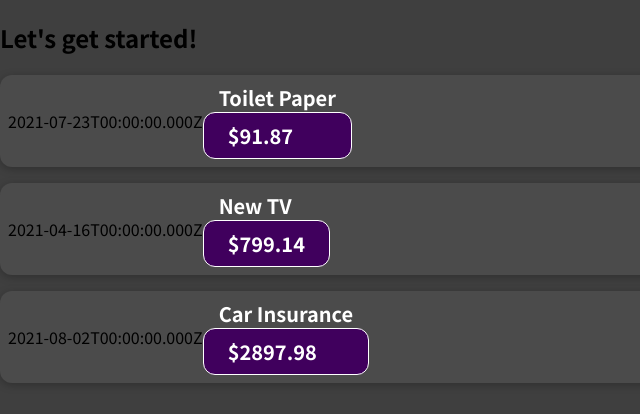
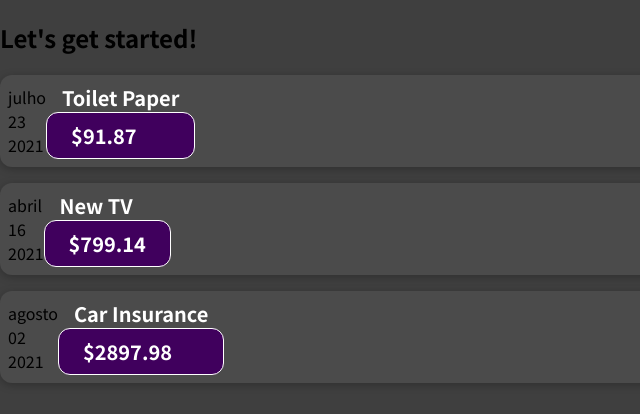
Before and after one commit to renatospaka/expenses-list, a JavaScript app: page / in a window 1280 px wide. Shown: the top 414 px of the page, without its empty margins (0-640 px from the left). Built offline with nearby package versions, Linux system fonts and the light colour scheme.

Commit message:
feat: :sparkles: ExpenseDate basic component
split from ExpenseItem and it is a wip situation

```diff
--- a/src/App.js
+++ b/src/App.js
@@ -6,14 +6,13 @@ function App() {
     { id: "e2", title: "New TV", amount: 799.14, date: new Date(2021, 3, 16) },
     { id: "e3", title: "Car Insurance", amount: 2897.98, date: new Date(2021, 7, 2) },
   ]
-  console.log(expenses);
 
   return (
     <div>
       <h2>Let's get started!</h2>
-      <ExpenseItem title={expenses[0].title} amount={expenses[0].amount} date={expenses[0].date}></ExpenseItem>
-      <ExpenseItem title={expenses[1].title} amount={expenses[1].amount} date={expenses[1].date}></ExpenseItem>
-      <ExpenseItem title={expenses[2].title} amount={expenses[2].amount} date={expenses[2].date}></ExpenseItem>
+      <ExpenseItem title={expenses[0].title} amount={expenses[0].amount} date={expenses[0].date} />
+      <ExpenseItem title={expenses[1].title} amount={expenses[1].amount} date={expenses[1].date} />
+      <ExpenseItem title={expenses[2].title} amount={expenses[2].amount} date={expenses[2].date} />
     </div>
   );
 }
--- /dev/null
+++ b/src/components/ExpenseDate.js
@@ -0,0 +1,15 @@
+function ExpenseDate(props) {
+  const month = props.date.toLocaleString("pt-BR", {month: "long"});
+  const day = props.date.toLocaleString("pt-BR", {day: "2-digit"});
+  const year = props.date.getFullYear();
+
+  return (
+    <div>
+      <div>{month}</div>
+      <div>{day}</div>
+      <div>{year}</div>
+    </div>
+  )
+}
+
+export default ExpenseDate;
--- a/src/components/ExpenseItem.js
+++ b/src/components/ExpenseItem.js
@@ -1,9 +1,10 @@
+import ExpenseDate from "./ExpenseDate";
 import "./ExpenseItem.css"
 
 function ExpenseItem(props) {
   return (
     <div className="expense-item">
-      <div>{props.date.toISOString()}</div>
+      <ExpenseDate date={props.date}/>
       <div className="expense-item__description">
         <div>
           <h2>{props.title}</h2>
```
